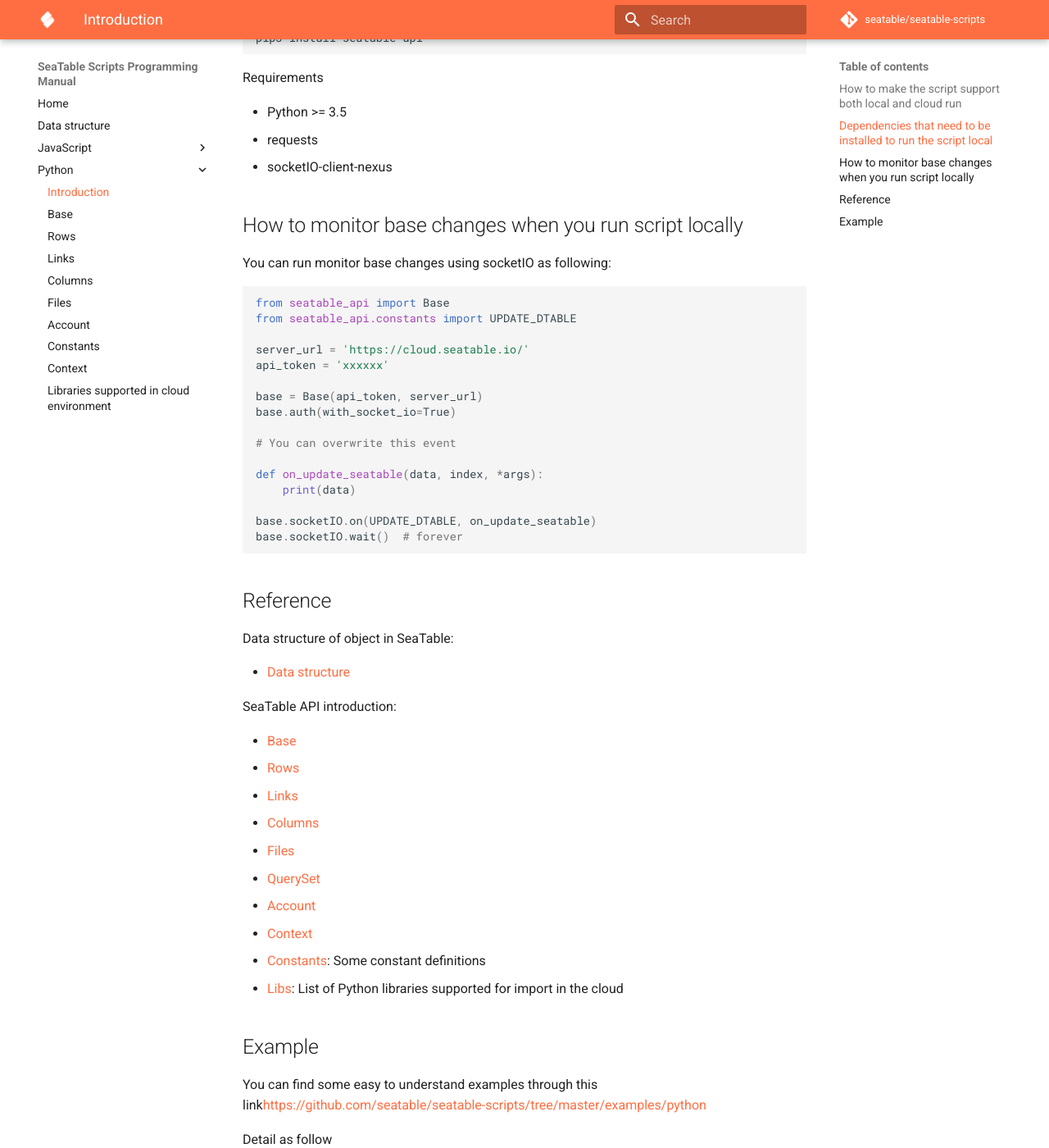
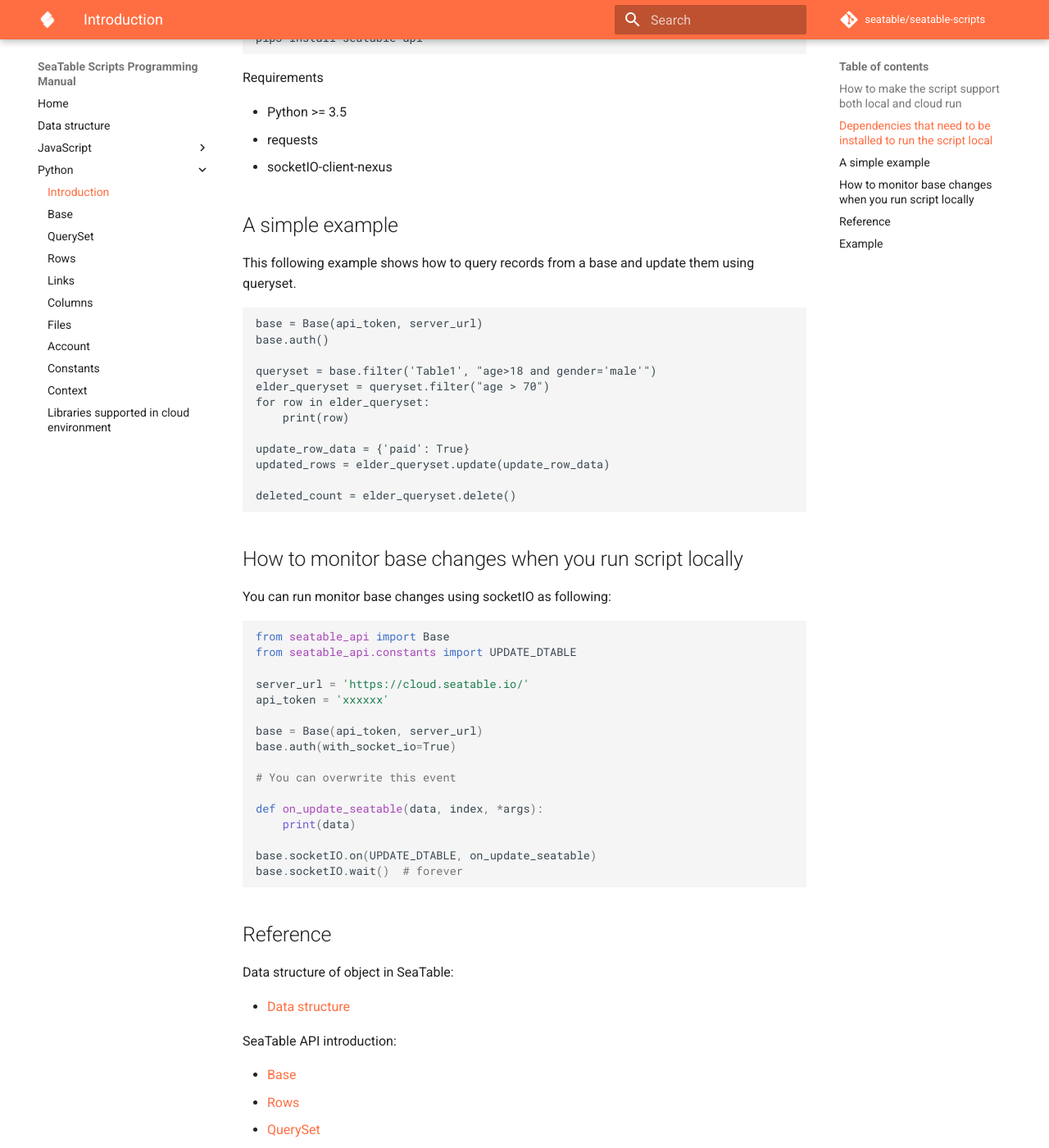
Before and after one commit to seatable/seatable-scripts, an MkDocs documentation site: the page built from manual/python/README.md, in a window 1280 px wide and 1400 px high, scrolled down 854 px. Shown: the whole window at 82% size. Built offline with MkDocs 1.6.1 and Material for MkDocs 9.7.7, drawn with Linux system fonts in a browser that asks for light colours; comment, search, counter and statistics services are not loaded.

Commit message:
Add queryset

````diff
--- a/manual/python/README.md
+++ b/manual/python/README.md
@@ -35,6 +35,25 @@
 * requests
 * socketIO-client-nexus
 
+## A simple example
+
+This following example shows how to query records from a base and update them using queryset.
+
+```
+base = Base(api_token, server_url)
+base.auth()
+
+queryset = base.filter('Table1', "age>18 and gender='male'")
+elder_queryset = queryset.filter("age > 70")
+for row in elder_queryset:
+    print(row)
+
+update_row_data = {'paid': True}
+updated_rows = elder_queryset.update(update_row_data)
+
+deleted_count = elder_queryset.delete()
+```
+
 ## How to monitor base changes when you run script locally
 
 You can run monitor base changes using socketIO as following:
@@ -69,10 +88,10 @@
 
 * [Base](base.md)
 * [Rows](rows.md)
+* [QuerySet](queryset.md)
 * [Links](links.md)
 * [Columns](columns.md)
 * [Files](files.md)
-* [QuerySet](queryset.md)
 * [Account](account.md)
 * [Context](context.md)
 * [Constants](constants.md): Some constant definitions
--- a/mkdocs.yml
+++ b/mkdocs.yml
@@ -57,6 +57,7 @@
   - Python:
     - Introduction: python/README.md
     - Base: python/base.md
+    - QuerySet: python/queryset.md
     - Rows: python/rows.md
     - Links: python/links.md
     - Columns: python/columns.md
````
Also changed, not shown: manual/python/queryset.md (+1 -1 lines), manual/python/rows.md (+0 -19 lines).
